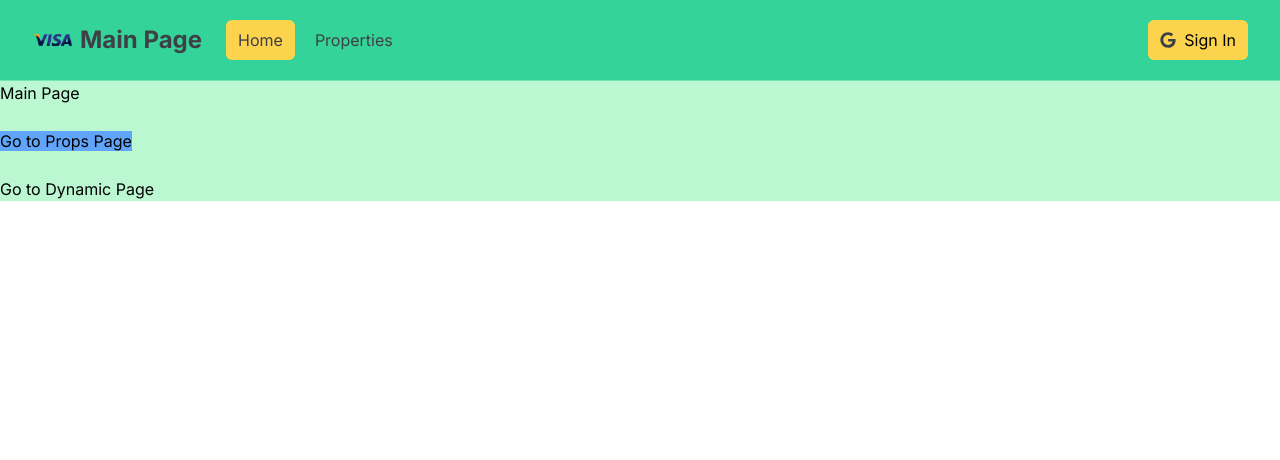
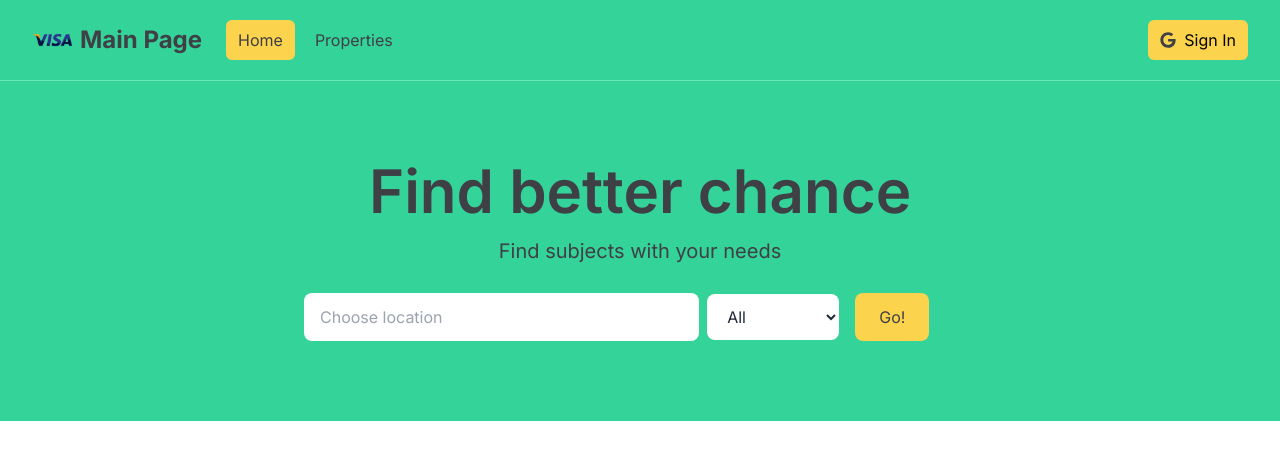
Before and after one commit to bdimon/react-next, a Next.js app: page / in a window 1280 px wide. Shown: the top 460 px of the page. Built offline with nearby package versions, Linux system fonts and the light colour scheme.

Commit message:
added Hero, Infobox

```diff
--- a/app/page.js
+++ b/app/page.js
@@ -1,14 +1,8 @@
-import Link from "next/link";
-
+import Hero from '@/components/Hero'
 export default function Home() {
   return (
-    <main className="bg-green-200">
-      <div><h1>Main Page</h1></div>
-      <br />
-      <Link className="bg-blue-400" href="/props">Go to Props Page</Link>
-      <br />
-      <br />
-      <Link href="/props/1">Go to Dynamic Page</Link>
+    <main>
+      <Hero />
     </main>
   );
 }
--- /dev/null
+++ b/components/Hero.jsx
@@ -0,0 +1,63 @@
+const Hero = () => {
+  return (
+    <section className="bg-emerald-400 py-20 mb-4">
+      <div className="max-w-7xl mx-auto px-4 sm:px-6 lg:px-8 flex flex-col items-center">
+
+        {/* Form header */}
+        <div className="text-center">
+          <h1 className="text-4xl font-semibold text-zinc-700 sm:text-5xl md:text-6xl">
+            Find better chance
+          </h1>
+          <p className="my-4 text-xl text-zinc-700">
+            Find subjects with your needs
+          </p>
+        </div>
+
+        <form
+          action=""
+          className="mt-3 mx-auto max-w-2xl w-full flex flex-col md:flex-row items-center"
+        >
+          {/* Choose location */}
+          <div className="w-full md:w-3/5 md:pr-2 mb-4 md:mb-0">
+            <label htmlFor="location" className="sr-only">Location</label>
+            <input
+              type="text"
+              id="location"
+              placeholder="Choose location"
+              className="w-full px-4 py-3 rounded-lg bg-white text-gray-800 focus:outline-none focus:ring focus:ring-emerald-500"
+            />
+          </div>
+
+          {/* Select */}
+          <div>
+          <label htmlFor="property-type" className="sr-only">Тип жилья</label>
+            <select
+              id="property-type"
+              className="w-full px-4 py-3 rounded-lg bg-white text-gray-800 focus:outline-none focus:ring focus:ring-emerald-500"
+            >
+              <option value="All">All</option>
+              <option value="Apartment">Apartment</option>
+              <option value="Studio">Studio</option>
+              <option value="Condo">Condo</option>
+              <option value="House">House</option>
+              <option value="Cottage">Cottage</option>
+              <option value="Bed">Bed</option>
+              <option value="Room">Room</option>
+              <option value="Other">Other</option>
+            </select>
+          </div>
+
+          {/* Submit */}
+          <button
+            type="submit"
+            className="md:ml-4 mt-4 md:mt-0 w-full md:w-auto px-6 py-3 rounded-lg bg-amber-300 text-zinc-700 hover:bg-amber-400 focus:outline-none focus:ring focus:ring-emerald-500"
+          >
+            Go!
+          </button>
+        </form>
+      </div>
+    </section>
+  );
+};
+
+export default Hero;
```
Also changed, not shown: components/Infobox.jsx (added).
